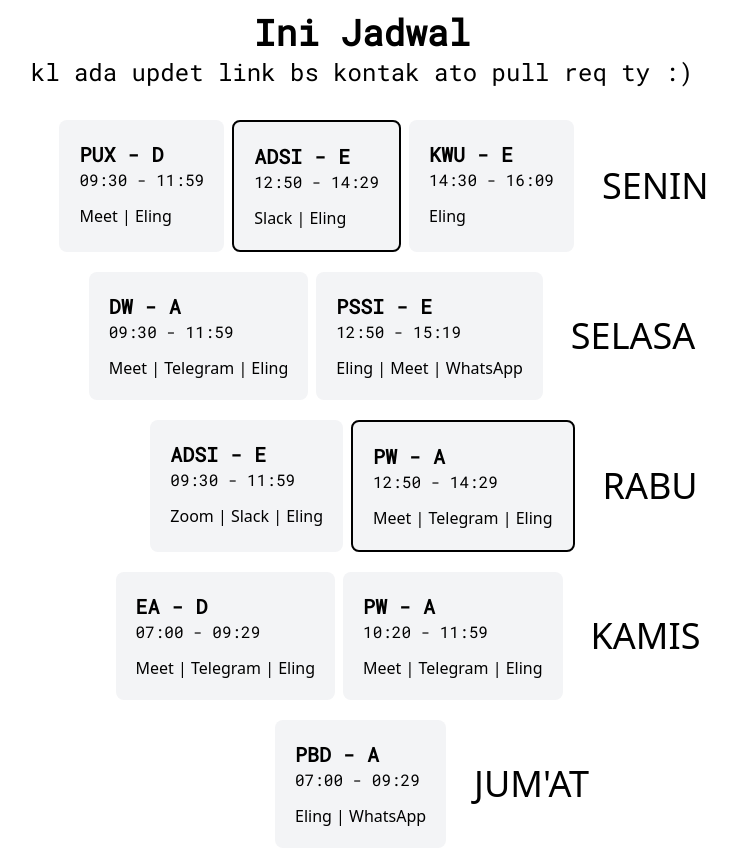
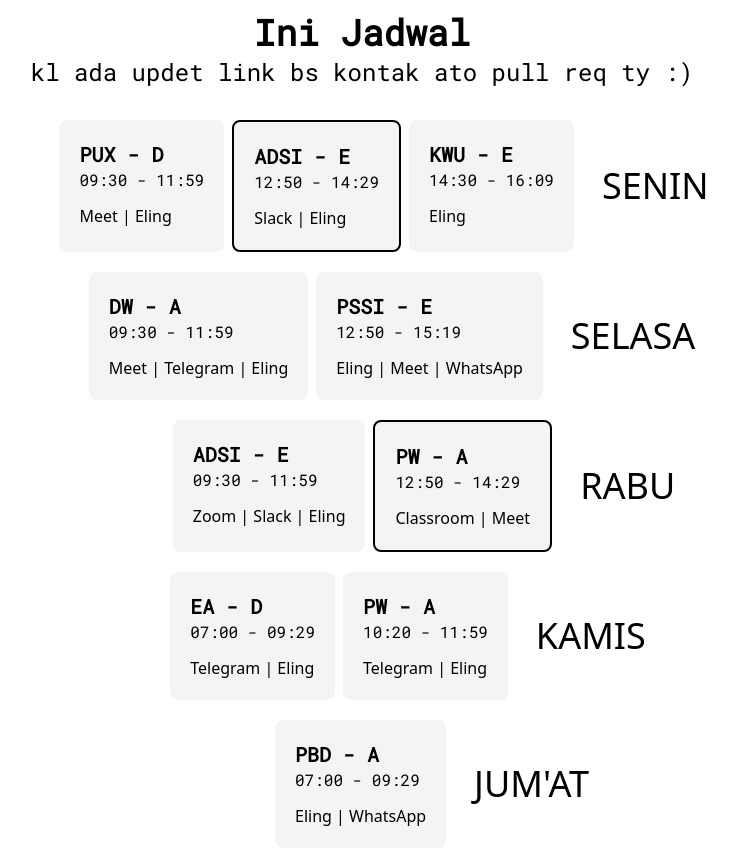
Before and after one commit to e-edsen/OSH, a plain HTML site: page index.html in a window 1280 px wide. Shown: the whole page, without its empty margins (278-1015 px from the left). Drawn offline with nearby package versions, Linux system fonts and the light colour scheme.

Commit message:
fixing link

```diff
--- a/index.html
+++ b/index.html
@@ -86,9 +86,8 @@
             <h1 class="text-xl font-bold">PW - A</h1>
             <h1 class="mb-3">12:50 - 14:29</h1>
 
-            <a target="_blank" href="https://meet.google.com/rpv-kuvc-qmc">Meet | </a>
-            <a target="_blank" href="https://web.telegram.org/">Telegram | </a>
-            <a target="_blank" href="https://eling.ub.ac.id/course/view.php?id=1084">Eling</a>
+            <a target="_blank" href="https://classroom.google.com/u/1/c/NDY5Mjk3MzY2Mjg5">Classroom | </a>
+            <a target="_blank" href="https://meet.google.com/ixb-smfm-dyr">Meet</a>
         </div>
 
         <div class="flex items-center text-4xl mx-5">RABU</div>
@@ -99,7 +98,7 @@
         <div class="bg-gray-100 p-5 mr-2 rounded-lg">
             <h1 class="text-xl font-bold">EA - D</h1>
             <h1 class="mb-3">07:00 - 09:29</h1>
-            <a target="_blank" href="">Meet | </a>
+
             <a target="_blank" href="https://web.telegram.org/">Telegram | </a>
             <a target="_blank" href="https://eling.ub.ac.id/course/view.php?id=1070">Eling</a>
 
@@ -109,7 +108,6 @@
             <h1 class="text-xl font-bold">PW - A</h1>
             <h1 class="mb-3">10:20 - 11:59</h1>
 
-            <a target="_blank" href="https://meet.google.com/rpv-kuvc-qmc">Meet | </a>
             <a target="_blank" href="https://web.telegram.org/">Telegram | </a>
             <a target="_blank" href="https://eling.ub.ac.id/course/view.php?id=1084">Eling</a>
         </div>
```
